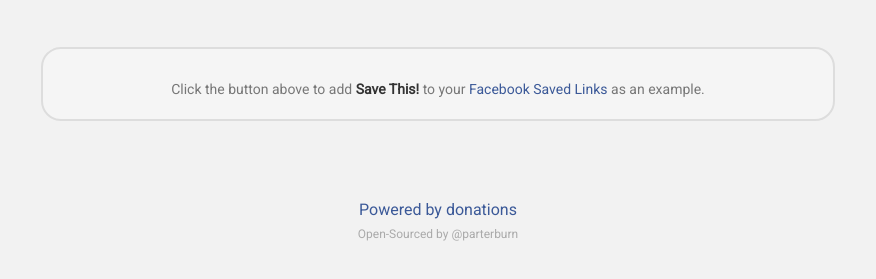
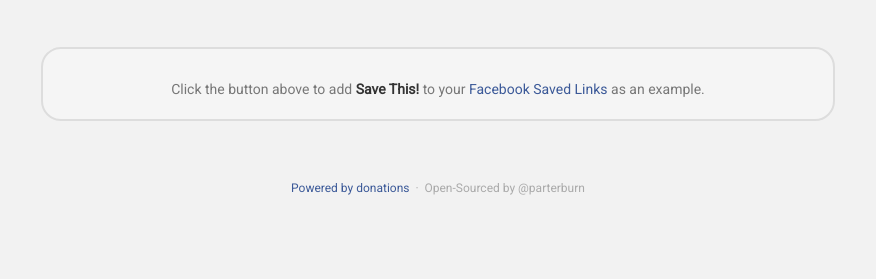
Before and after one commit to parterburn/save-this-bookmarklet, a plain HTML site: page index.html in a window 1280 px wide. Shown: the part 141-420 px from the top of the page, without its empty margins (202-1078 px from the left). Drawn offline with Linux system fonts and the light colour scheme.

Commit message:
Style footer

```diff
--- a/index.html
+++ b/index.html
@@ -40,9 +40,10 @@
   </div>
 
   <div class="footer">
-      <br>
-      <div class="bookmarklet"><a href="https://paypal.me/parterburn">Powered by donations</a></div>
-      <div class="prereqs"><a href="https://github.com/parterburn/facebookmarklet">Open-Sourced</a> by <a href="http://twitter.com/parterburn">@parterburn</a>
+      <div class="prereqs">
+        <a href="https://paypal.me/parterburn" style="color: #3b5998;">Powered by donations</a>
+        &nbsp;&middot;&nbsp;
+        <a href="https://github.com/parterburn/facebookmarklet">Open-Sourced</a> by <a href="http://twitter.com/parterburn">@parterburn</a>
       </div>
   </div>
 
@@ -67,7 +68,6 @@
       document.getElementById('fb-save-helper').innerHTML = '<span style="color: #333333;">Click the button above to save this URL in your <a href="https://www.facebook.com/saved" target="_blank">Facebook Saved Links</a>:</span><br><i style="color: #AAAAAA;">' + videoLink + '</i>';
     }
 
-
     (function(d, s, id) {
       var js, fjs = d.getElementsByTagName(s)[0];
       if (d.getElementById(id)) return;
@@ -76,9 +76,7 @@
       fjs.parentNode.insertBefore(js, fjs);
     }(document, 'script', 'facebook-jssdk'));
 
-    document.addEventListener('DOMContentLoaded',function(){
-      document.getElementById("the_bookmarklet").onclick = function (e) {e.preventDefault();alert("Drag this to your bookmarks bar and click it on other pages!")};
-    })
+    document.getElementById("the_bookmarklet").onclick = function (e) {e.preventDefault();alert("Drag this to your bookmarks bar and click it on other pages!")};
 
     (function(i,s,o,g,r,a,m){i['GoogleAnalyticsObject']=r;i[r]=i[r]||function(){
     (i[r].q=i[r].q||[]).push(arguments)},i[r].l=1*new Date();a=s.createElement(o),
```
